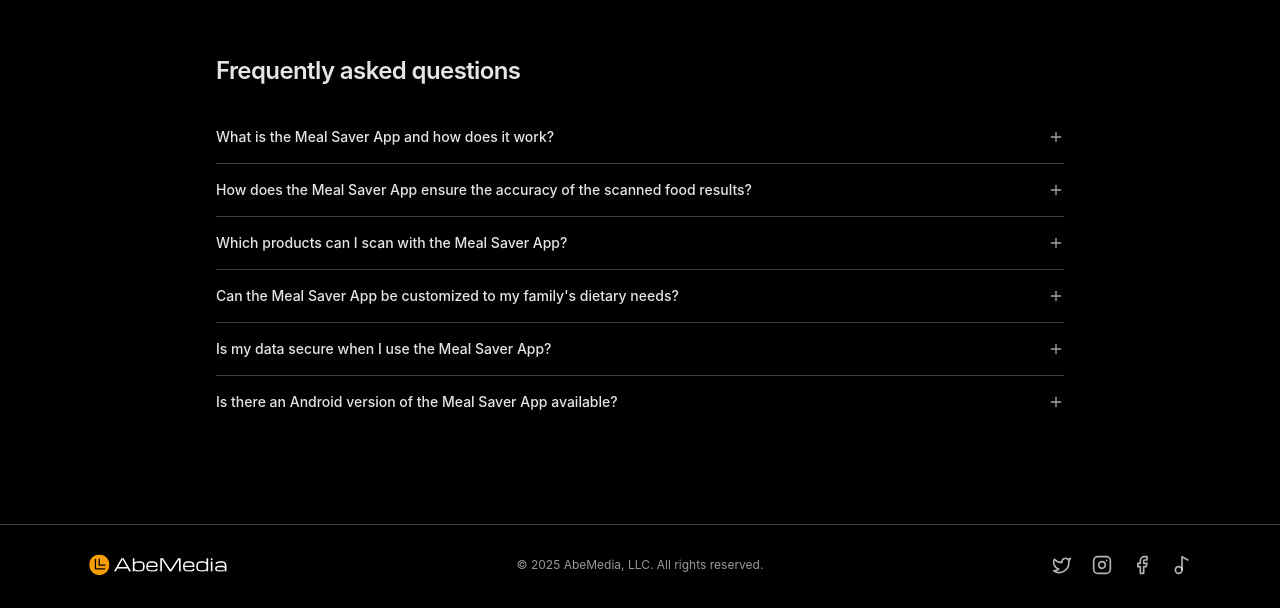
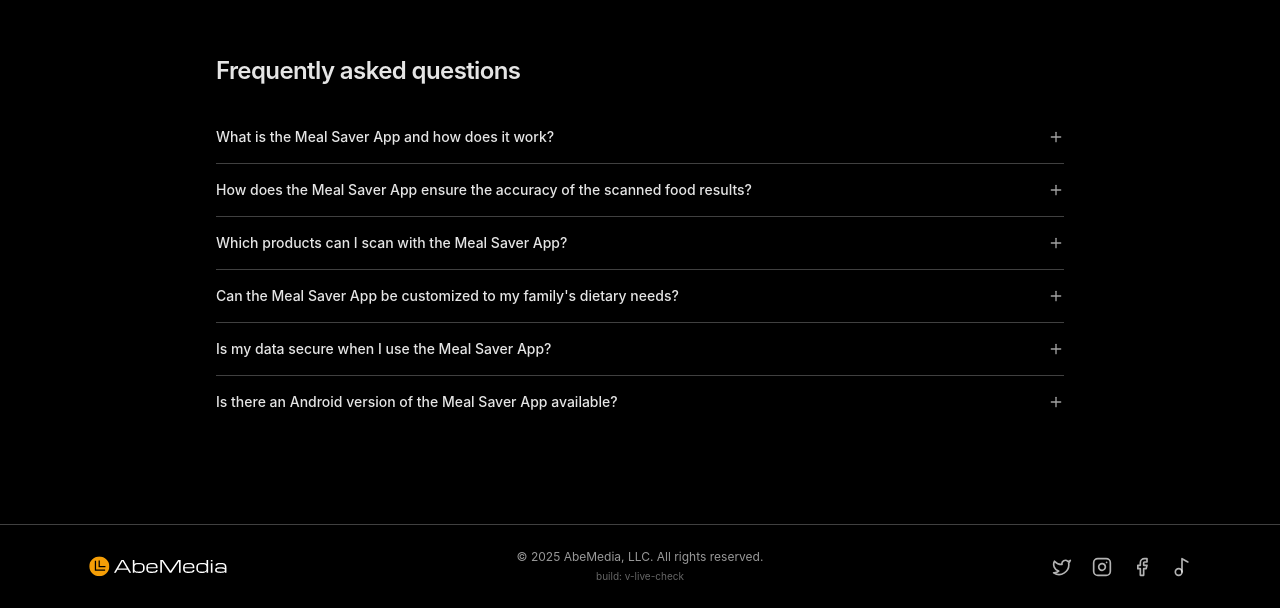
Before and after one commit to odphineguy/web, a Next.js app: page / in a window 1280 px wide. Shown: the part 2433-3041 px from the top of the page. Built offline with nearby package versions, Linux system fonts and the light colour scheme.

Commit message:
chore: add version stamp v-live-check to footer

```diff
--- a/src/app/layout.tsx
+++ b/src/app/layout.tsx
@@ -68,6 +68,7 @@ export default function RootLayout({
               </div>
               <div className="text-center">
                 <p className="text-xs text-neutral-600 dark:text-white/60">© 2025 AbeMedia, LLC. All rights reserved.</p>
+                <p className="text-[10px] text-neutral-500 dark:text-white/40 mt-1">build: v-live-check</p>
               </div>
               <div className="flex justify-center sm:justify-end text-neutral-600 dark:text-white/70 gap-5">
                 <a href="https://x.com/abe_vision" target="_blank" rel="noreferrer" aria-label="Twitter" className="transition-colors">
```
